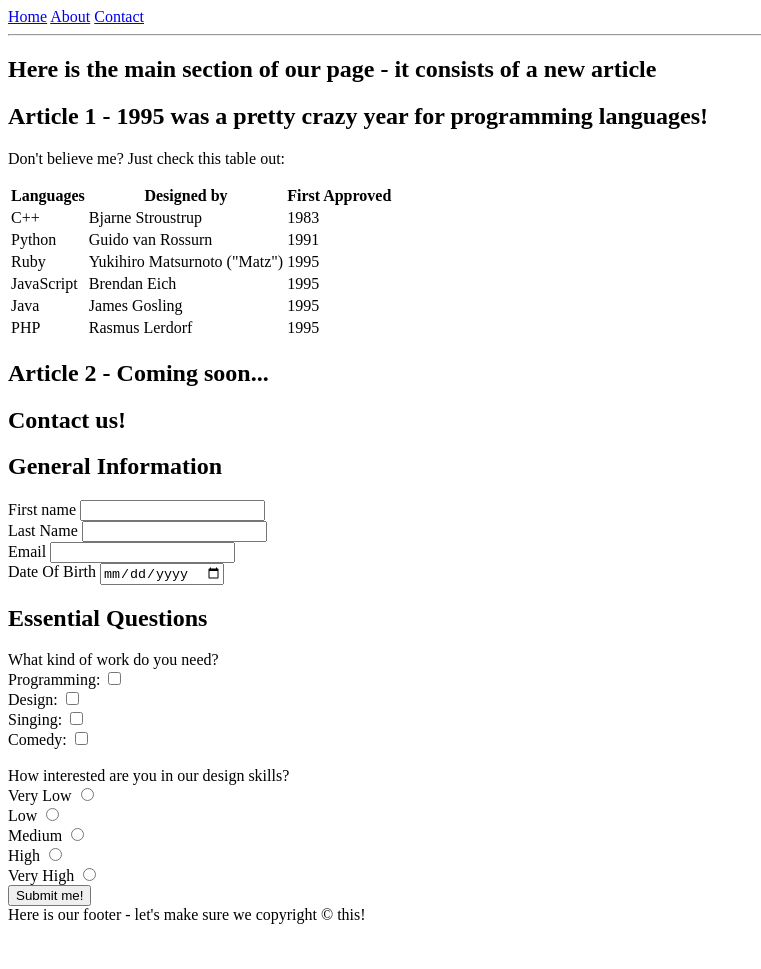
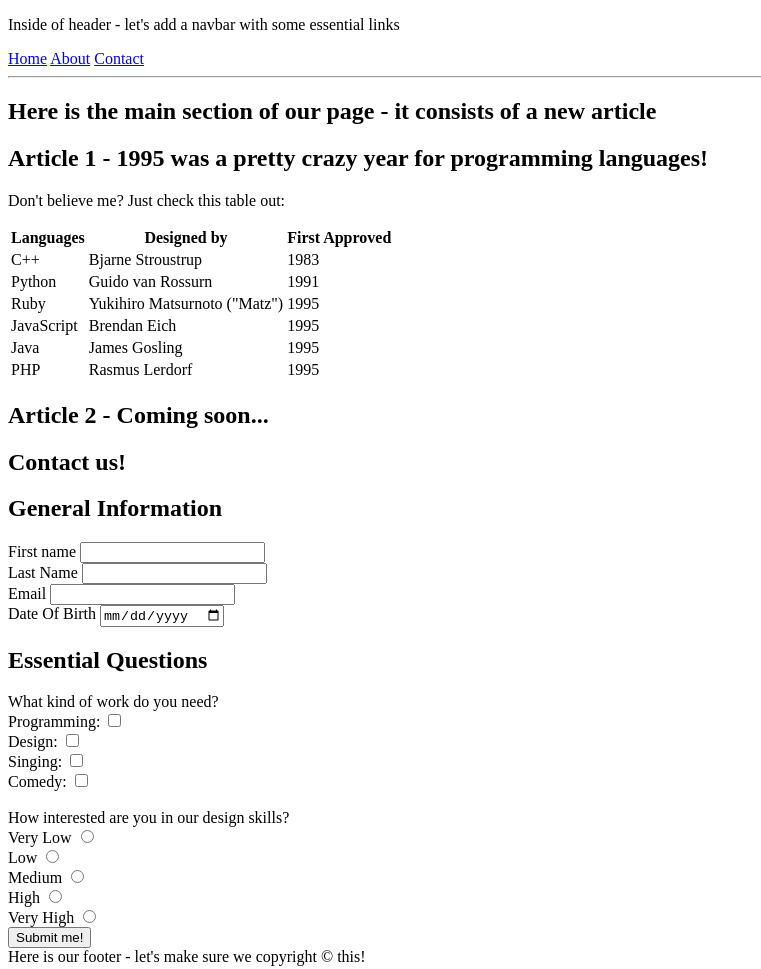
Before and after one commit to Ceecee-T/femcode_assignments, a plain HTML site: page secondassignment/part1.html in a window 1280 px wide. Shown: the whole page, without its empty margins (0-761 px from the left). Before the commit the page ends 932 px from the top, so only its background shows below. Drawn offline with Linux system fonts and the light colour scheme.

Commit message:
created html form part1

```diff
--- a/secondassignment/part1.html
+++ b/secondassignment/part1.html
@@ -8,10 +8,15 @@
 </head>
 <body>
     <header>
+        <nav>
+        <p> Inside of header - let's add a navbar with some essential links</p>
         <span> <a href="#">Home</a> <a href="#">About</a> <a href="#"> Contact</a> </span>
         <hr>
         <h2>Here is the main section of our page - it consists of a new article </h2>
         <h2>Article 1 - 1995 was a pretty crazy year for programming languages!</h2>
+
+        </nav>
+
     </header>
     <p> Don't believe me? Just check this table out:</p>
     <table>
```
